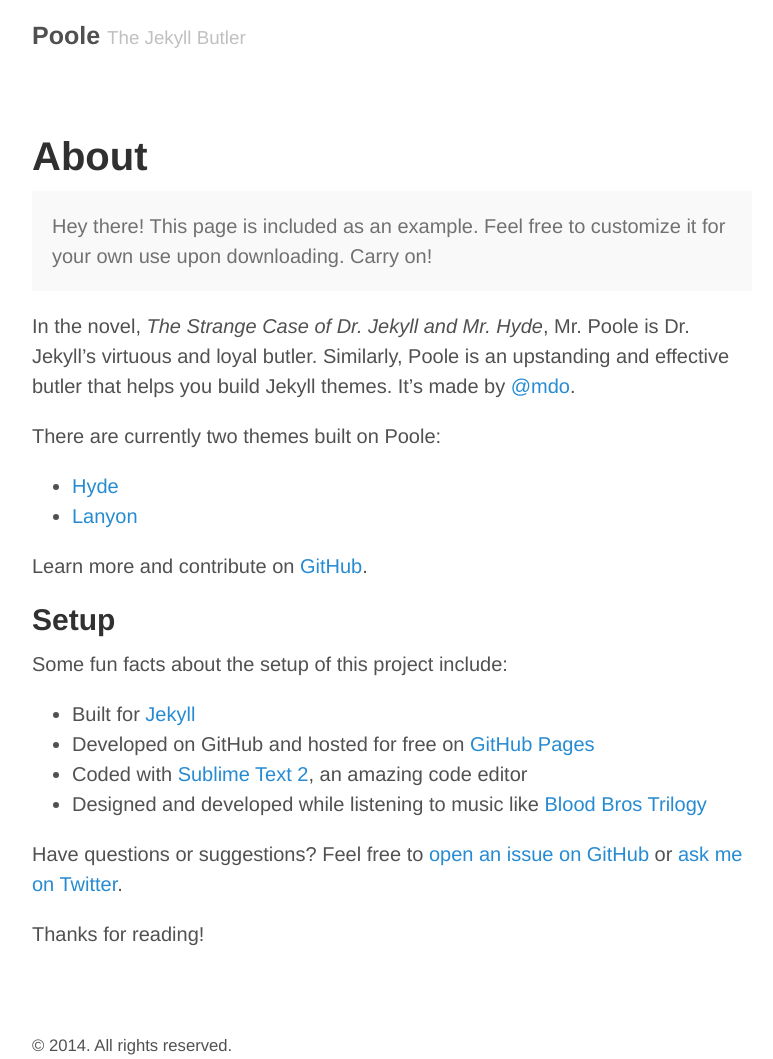
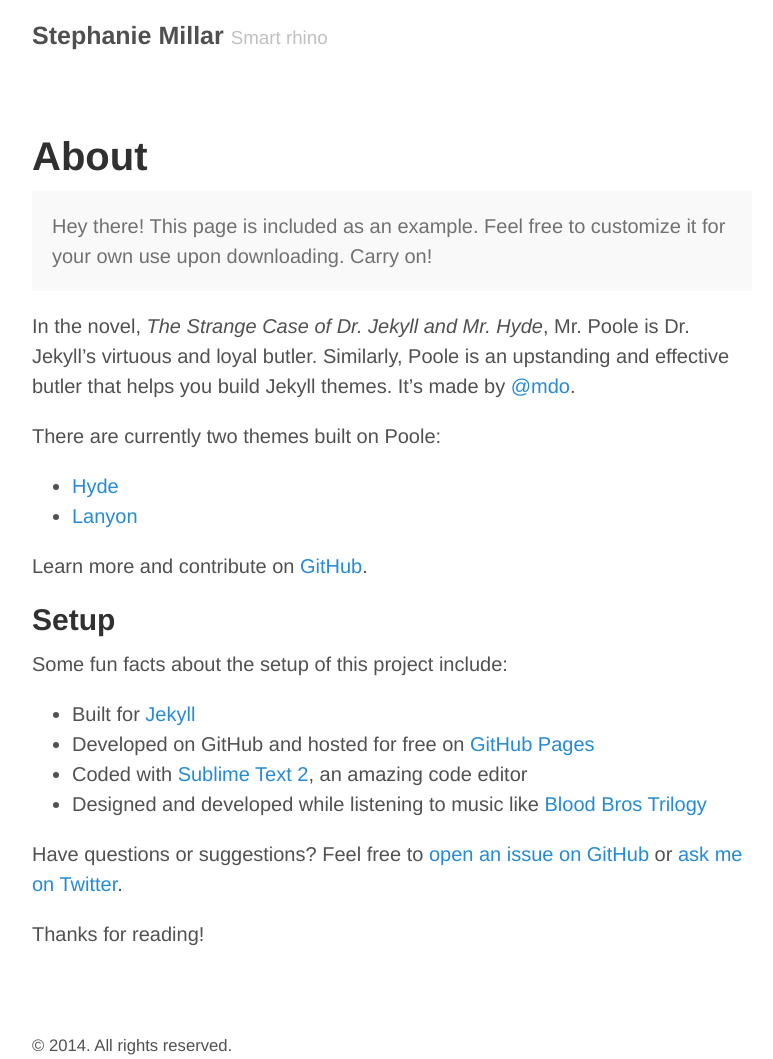
Before and after one commit to stephaniemillar/stephaniemillar.github.io, a Jekyll site: the page built from about.md, in a window 1280 px wide. Shown: the whole page, without its empty margins (248-1021 px from the left). Built offline with Jekyll 4.4.1, drawn with Linux system fonts in a browser that asks for light colours.

Commit message:
Added post image and tweaked config

```diff
--- a/_config.yml
+++ b/_config.yml
@@ -1,19 +1,14 @@
 # Permalinks
-permalink:        pretty
+permalink:        	pretty
 relative_permalinks: true
 
 # Setup
-title:            Poole
-tagline:          The Jekyll Butler
-url:              http://getpoole.com
+title:            Stephanie Millar
+tagline:          Smart rhino
+url:              http://stephaniemillar.github.io/
 paginate:         1
 baseurl:          /
 author:
-  name:           Mark Otto
-  url:            https://twitter.com/mdo
-  email:          markdotto@gmail.com
-
-# Custom vars
-version:          1.0.0
-github:
-  repo:           https://github.com/poole/poole
+  name:           Stephanie Millar
+  url:            https://twitter.com/stephiemillar
+  email:          stephanienmillar@gmail.com
```
Also changed, not shown: images/posts/house_of_hades.jpg (added).
